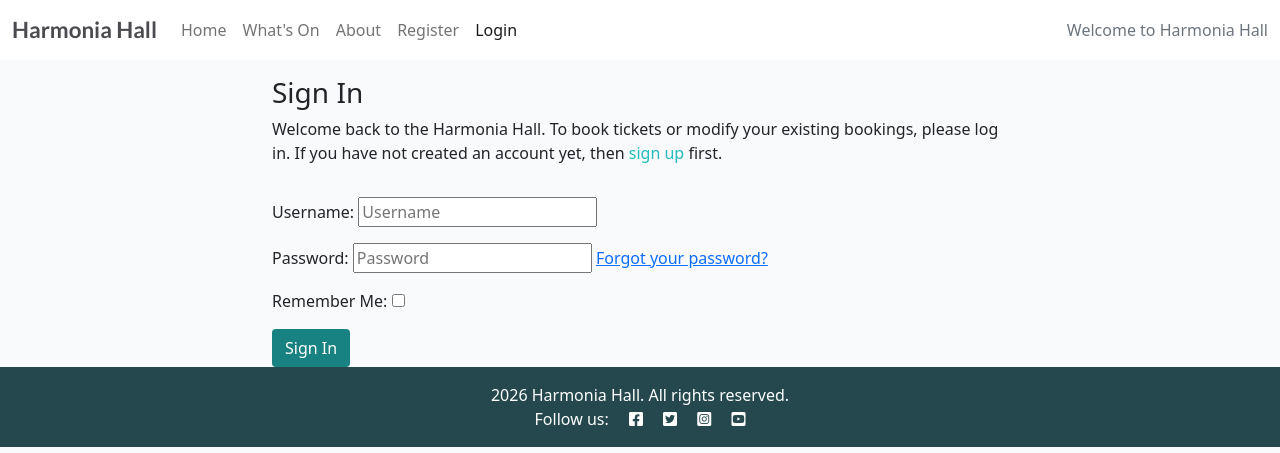
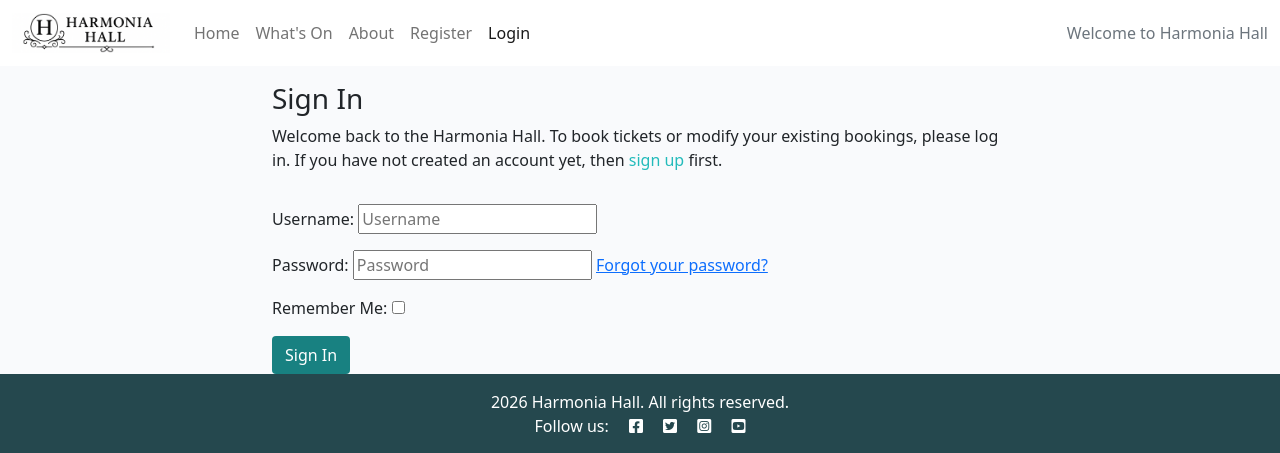
Before and after one commit to jonniecumming/harmonia_hall, a Django app: page /accounts/login/?next=/events/1/book/ in a window 1280 px wide. Shown: the top 453 px of the page. Run offline with Django 4.2, Linux system fonts and the light colour scheme; some libraries are stand-ins or nearby versions.

Commit message:
Add title.png to navbar in base.html

```diff
--- a/templates/base.html
+++ b/templates/base.html
@@ -40,7 +40,9 @@
     <!-- Codestar example Navigation -->
     <nav class="navbar navbar-expand-lg navbar-light bg-white sticky-top">
         <div class="container-fluid">
-            <a class="navbar-brand" href="{% url 'home' %}"><span class="brand">Harmonia Hall</a>
+            <a class="navbar-brand" href="{% url 'home' %}">
+                <img src="{% static 'images/title.png' %}" alt="Harmonia Hall" style="height: 40px; width: auto;">
+            </a>
             <button class="navbar-toggler" type="button" data-bs-toggle="collapse" data-bs-target="#navbarText"
                 aria-controls="navbarText" aria-expanded="false" aria-label="Toggle navigation">
                 <span class="navbar-toggler-icon"></span>
```
Also changed, not shown: static/images/title.png (added).
